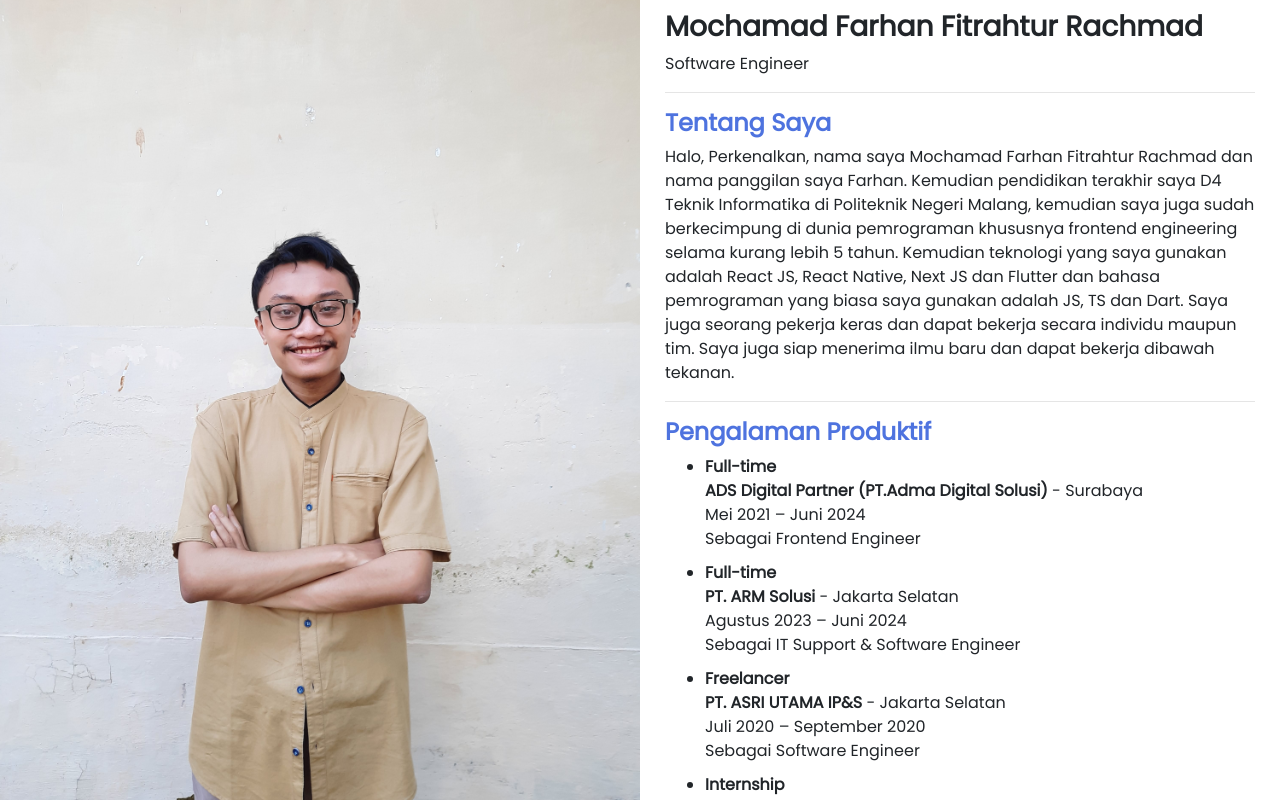
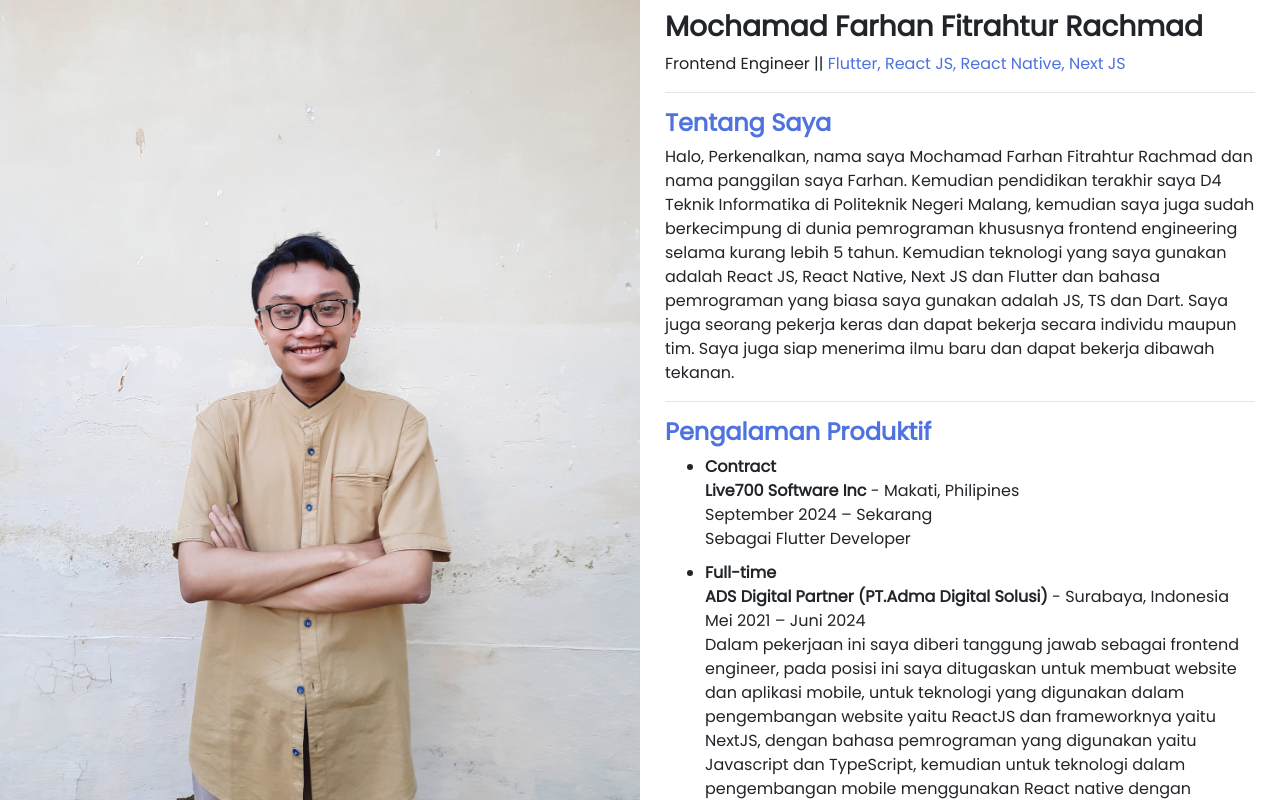
Before and after one commit to farhanfr/halo-mfarhanfr, a React (Create React App) app: page / in a window 1280 px wide. Built offline with nearby package versions, Linux system fonts and the light colour scheme.

Commit message:
feat: update

```diff
--- a/src/pages/home/HomePage.js
+++ b/src/pages/home/HomePage.js
@@ -16,7 +16,7 @@ const HomePage = () => {
                 <div className='side-right'>
                     <div className='content'>
                         <h3><b>Mochamad Farhan Fitrahtur Rachmad</b></h3>
-                        <p>Software Engineer</p>
+                        <p>Frontend Engineer || <span style={{color: '#4E73DF'}}>Flutter, React JS, React Native, Next JS</span></p>
                         <hr />
                         <h4 style={{ color: '#4E73DF' }}><b>Tentang Saya</b></h4>
                         <p>Halo, Perkenalkan, nama saya Mochamad Farhan Fitrahtur Rachmad dan nama panggilan saya Farhan.
@@ -29,15 +29,32 @@ siap menerima ilmu baru dan dapat bekerja dibawah tekanan.</p>
                         <hr />
                         <h4 style={{ color: '#4E73DF' }}><b>Pengalaman Produktif</b></h4>
                         <ul>
+                        <li>
+                            <b>Contract</b>
+                                <div></div>
+                                <b>Live700 Software Inc</b> - Makati, Philipines
+                                <div></div>
+                                <span>September 2024 – Sekarang</span>
+                                <div></div>
+                                <span>Sebagai Flutter Developer </span>
+                            </li>
+                            <div style={{ height: '10px' }}></div>
                             <li>
                                 <b>Full-time</b>
                                 <div></div>
-                                <b>ADS Digital Partner (PT.Adma Digital Solusi)</b> - Surabaya
+                                <b>ADS Digital Partner (PT.Adma Digital Solusi)</b> - Surabaya, Indonesia
                                 <div></div>
                                 <span>Mei 2021 – Juni 2024</span>
                                 <div></div>
-                                <span>Sebagai Frontend Engineer </span>
-                            </li><div style={{ height: '10px' }}></div>
+                                <span>Dalam pekerjaan ini saya diberi tanggung jawab sebagai frontend engineer, pada posisi ini saya ditugaskan
+untuk membuat website dan aplikasi mobile, untuk teknologi yang digunakan dalam pengembangan website
+yaitu ReactJS dan frameworknya yaitu NextJS, dengan bahasa pemrograman yang digunakan yaitu Javascript
+dan TypeScript, kemudian untuk teknologi dalam pengembangan mobile menggunakan React native dengan
+bahasa pemrograman Javascript dan Typescript, lalu menggunakan Flutter dengan bahasa pemrograman Dart.
+Selain itu, tugas detail saya meliputi slicing desain yang telah dibuat oleh Desainer UI/UX dan
+mengimplementasikan sumber daya API yang dibuat oleh backend engineer ke dalam aplikasi.</span>
+                            </li>
+                            <div style={{ height: '10px' }}></div>
                             {/* <li>
                                 <b>Full-time</b>
                                 <div></div>
@@ -51,7 +68,7 @@ siap menerima ilmu baru dan dapat bekerja dibawah tekanan.</p>
                             <li>
                                 <b>Full-time</b>
                                 <div></div>
-                                <b>PT. ARM Solusi</b> - Jakarta Selatan
+                                <b>PT. ARM Solusi</b> - Jakarta Selatan, Indonesia
                                 <div></div>
                                 <span>Agustus 2023 – Juni 2024</span>
                                 <div></div>
@@ -61,21 +78,27 @@ siap menerima ilmu baru dan dapat bekerja dibawah tekanan.</p>
                             <li>
                                 <b>Freelancer</b>
                                 <div></div>
-                                <b>PT. ASRI UTAMA IP&S</b> - Jakarta Selatan
+                                <b>PT. ASRI UTAMA IP&S</b> - Jakarta Selatan, Indonesia
                                 <div></div>
                                 <span>Juli 2020 – September 2020</span>
                                 <div></div>
-                                <span>Sebagai Software Engineer</span>
+                                <span>Dalam pekerjaan ini saya adalah seorang freelancer rekayasa perangkat lunak, dimana saya membuat
+sistem informasi berupa admin tools berbasis website. Teknologi yang saya gunakan adalah
+framework CodeIgniter dengan bahasa pemrograman yang digunakan yaitu PHP. Dan untuk frontend
+tersendiri menggunakan React JS dan Next JS</span>
                             </li>
                             <div style={{ height: '10px' }}></div>
                             <li>
                                 <b>Internship</b>
                                 <div></div>
-                                <b>PT. Digdaya Olah Teknologi Indonesia</b> - Malang
+                                <b>PT. Digdaya Olah Teknologi Indonesia</b> - Malang, Indonesia
                                 <div></div>
                                 <span>Juli 2018 – September 2018</span>
                                 <div></div>
-                                <span>Sebagai Frontend Engineer</span>
+                                <span>Dalam pekerjaan ini saya diberi tanggung jawab sebagai frontend engineer, dimana selama masa magang saya ditugaskan untuk membuat sistem
+informasi aplikasi berbasis website yaitu website company profile dan project dengan klien
+perusahaan. Teknologi yang saya gunakan adalah VueJS dan React dengan bahasa pemrograman yang
+digunakan yaitu JavaScript</span>
                             </li>
                         </ul>
                         <hr />
@@ -155,18 +178,6 @@ siap menerima ilmu baru dan dapat bekerja dibawah tekanan.</p>
                                 </svg>
                                 <span className='px-1'></span>
                                 Laravel</li>
-                            <li className='py-2'>
-                                <svg
-                                    viewBox="0 0 24 24"
-                                    fill="currentColor"
-                                    height="30"
-                                    width="30"
-
-                                >
-                                    <path d="M20.229 15.793a.666.666 0 00.244-.243.666.666 0 00.09-.333l.012-3.858a.666.666 0 01.09-.333.666.666 0 01.245-.243L23 9.58a.667.667 0 01.333-.088.667.667 0 01.333.09.667.667 0 01.244.243.666.666 0 01.089.333v7.014a.667.667 0 01-.335.578l-7.893 4.534a.666.666 0 01-.662 0l-6.194-3.542a.667.667 0 01-.246-.244.667.667 0 01-.09-.335v-3.537c0-.004.004-.006.008-.004s.008 0 .008-.005v-.004c0-.003.002-.005.004-.007l5.102-2.93c.004-.003.002-.01-.003-.01a.005.005 0 01-.004-.002.005.005 0 01-.001-.004l.01-3.467a.667.667 0 00-.333-.58.667.667 0 00-.667 0L8.912 9.799a.667.667 0 01-.665 0l-3.804-2.19a.667.667 0 00-.999.577v6.267a.667.667 0 01-.332.577.666.666 0 01-.332.09.667.667 0 01-.333-.088L.336 13.825a.667.667 0 01-.246-.244.667.667 0 01-.09-.336L.019 2.292a.667.667 0 01.998-.577l7.23 4.153a.667.667 0 00.665 0l7.228-4.153a.666.666 0 01.333-.088.666.666 0 01.333.09.667.667 0 01.244.244.667.667 0 01.088.333V13.25c0 .117-.03.232-.089.334a.667.667 0 01-.245.244l-3.785 2.18a.667.667 0 00-.245.245.666.666 0 00-.089.334.667.667 0 00.09.334.666.666 0 00.247.244l2.088 1.189a.67.67 0 00.33.087.667.667 0 00.332-.089l4.457-2.56zm.438-9.828a.666.666 0 00.09.335.666.666 0 00.248.244.667.667 0 00.67-.008l2.001-1.2a.666.666 0 00.237-.243.667.667 0 00.087-.329V2.32a.667.667 0 00-.091-.335.667.667 0 00-.584-.33.667.667 0 00-.334.094l-2 1.2a.666.666 0 00-.238.243.668.668 0 00-.086.329v2.445z" />
-                                </svg>
-                                <span className='px-1'></span>
-                                MUI React</li>
                             <li className='py-2'>
                                 <svg
                                     viewBox="0 0 24 24"
@@ -277,7 +288,7 @@ siap menerima ilmu baru dan dapat bekerja dibawah tekanan.</p>
                                     <span className='px-1'></span>
                                     Linkedin</b>
                                 <div></div>
-                                <a href='https://www.linkedin.com/in/mochamad-farhan-fitrahtur-rachmad'>https://www.linkedin.com/in/mochamad-farhan-fitrahtur-rachmad</a>
+                                <a href='https://www.linkedin.com/in/mfarhanfr/' target='_blank'>https://www.linkedin.com/in/mfarhanfr/</a>
                             </li>
                             <div style={{ height: '10px' }}></div>
                             <li>
@@ -293,7 +304,7 @@ siap menerima ilmu baru dan dapat bekerja dibawah tekanan.</p>
                                     <span className='px-1'></span>
                                     Github</b>
                                 <div></div>
-                                <a href='https://github.com/farhanfr'>https://github.com/farhanfr</a>
+                                <a href='https://github.com/farhanfr' target='_blank'>https://github.com/farhanfr</a>
                             </li>
                             <div style={{ height: '10px' }}></div>
                             <li>
@@ -310,7 +321,7 @@ siap menerima ilmu baru dan dapat bekerja dibawah tekanan.</p>
                                     <span className='px-1'></span>
                                     Gitlab</b>
                                 <div></div>
-                                <a href='https://gitlab.com/farhanfitrahtur'>https://gitlab.com/farhanfitrahtur</a>
+                                <a href='https://gitlab.com/farhanfitrahtur' target='_blank'>https://gitlab.com/farhanfitrahtur</a>
                             </li>
                             <div style={{ height: '10px' }}></div>
                             {/* <li>
@@ -333,7 +344,7 @@ siap menerima ilmu baru dan dapat bekerja dibawah tekanan.</p>
                                     <span className='px-1'></span>
                                     Medium</b>
                                 <div></div>
-                                <a href='https://farhanfitrahtur.medium.com/'>https://farhanfitrahtur.medium.com/</a>
+                                <a href='https://farhanfitrahtur.medium.com/' target='_blank'>https://farhanfitrahtur.medium.com/</a>
                             </li>
                             <div style={{ height: '10px' }}></div>
                             <li>
@@ -350,7 +361,7 @@ siap menerima ilmu baru dan dapat bekerja dibawah tekanan.</p>
                                     <span className='px-1'></span>
                                     Google Play</b>
                                 <div></div>
-                                <a href='https://play.google.com/store/apps/dev?id=6998702707610706844'>https://play.google.com/store/apps/dev?id=6998702707610706844</a>
+                                <a href='https://play.google.com/store/apps/dev?id=6998702707610706844' target='_blank'>https://play.google.com/store/apps/dev?id=6998702707610706844</a>
                             </li>
 
                         </ul>
@@ -360,26 +371,26 @@ siap menerima ilmu baru dan dapat bekerja dibawah tekanan.</p>
                             <li>
                                 <b>Certificate of Competence - Junior Programming</b> (BNSP LSPTIK)
                                 <div></div>
-                                <a href='https://drive.google.com/file/d/1l_1_HyMNCuXyC5OKip20Kpt56yp61GFV/view?usp=sharing'>Lihat Sertifikat</a>
+                                <a href='https://drive.google.com/file/d/1l_1_HyMNCuXyC5OKip20Kpt56yp61GFV/view?usp=sharing' target='_blank'>Lihat Sertifikat</a>
                             </li>
                             <div style={{ height: '10px' }}></div>
                             <li>
                                 <b>Junior Web Developer</b> (Digital Talent Scholarship)
                                 <div></div>
-                                <a href='https://drive.google.com/file/d/1Tu4ndXiFuxMqg8ojfwzDbmOmGuagqiXl/view?usp=sharing'>Lihat Sertifikat</a>
+                                <a href='https://drive.google.com/file/d/1Tu4ndXiFuxMqg8ojfwzDbmOmGuagqiXl/view?usp=sharing' target='_blank'>Lihat Sertifikat</a>
                             </li>
                             <div style={{ height: '10px' }}></div>
                             <li>
                                 <b>Certificate of Completion of Learning Fundamental an
                                     Android Application</b> (Dicoding)
                                 <div></div>
-                                <a href='https://drive.google.com/file/d/1DOuu_XHdytHXy2wxrA35SlM5sEJSr8Ar/view?usp=sharing'>Lihat Sertifikat</a>
+                                <a href='https://drive.google.com/file/d/1DOuu_XHdytHXy2wxrA35SlM5sEJSr8Ar/view?usp=sharing' target='_blank'>Lihat Sertifikat</a>
                             </li>
                             <div style={{ height: '10px' }}></div>
                             <li>
                                 <b>Certificate of Completion of Learning Creating an Flutter Application for Beginners</b> (Dicoding)
                                 <div></div>
-                                <a href='https://drive.google.com/file/d/1A3MdfWklsG8R1-Kr2XGMpHBlRbfSek9j/view?usp=sharing'>Lihat Sertifikat</a>
+                                <a href='https://drive.google.com/file/d/1A3MdfWklsG8R1-Kr2XGMpHBlRbfSek9j/view?usp=sharing' target='_blank'>Lihat Sertifikat</a>
                             </li>
                         </ul>
                     </div>
```
